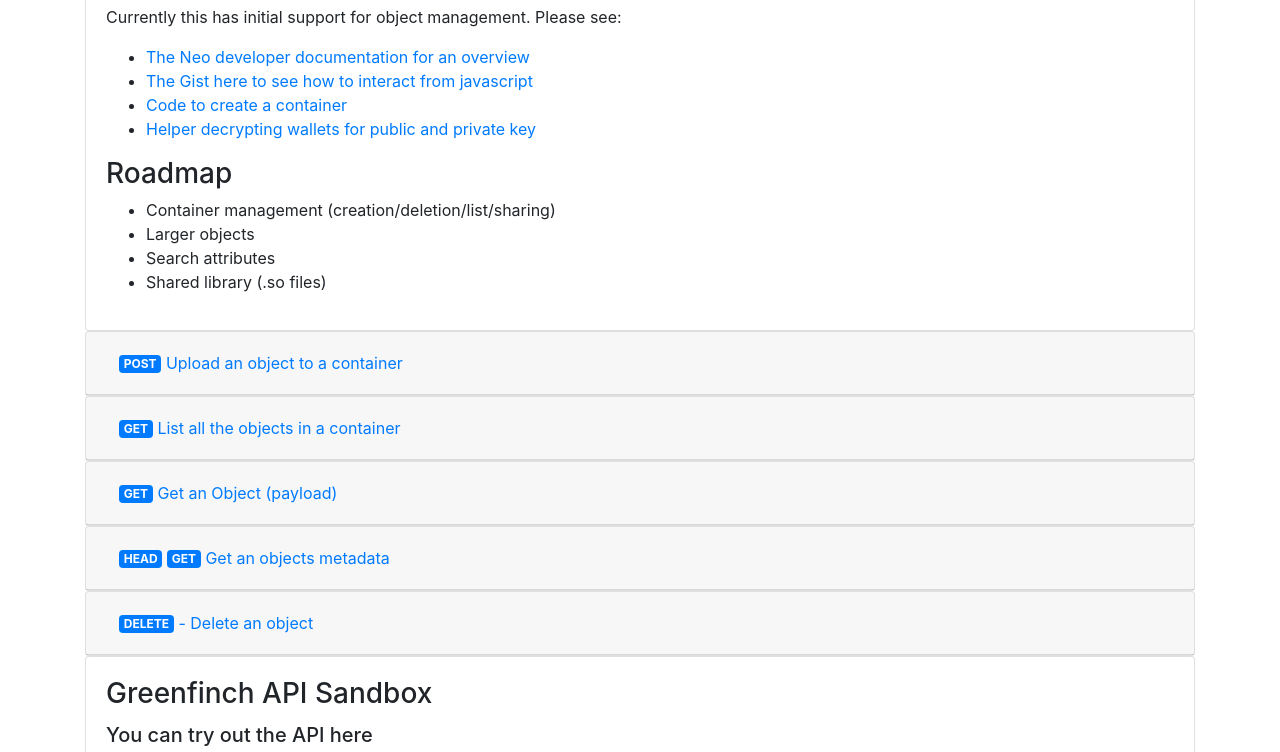
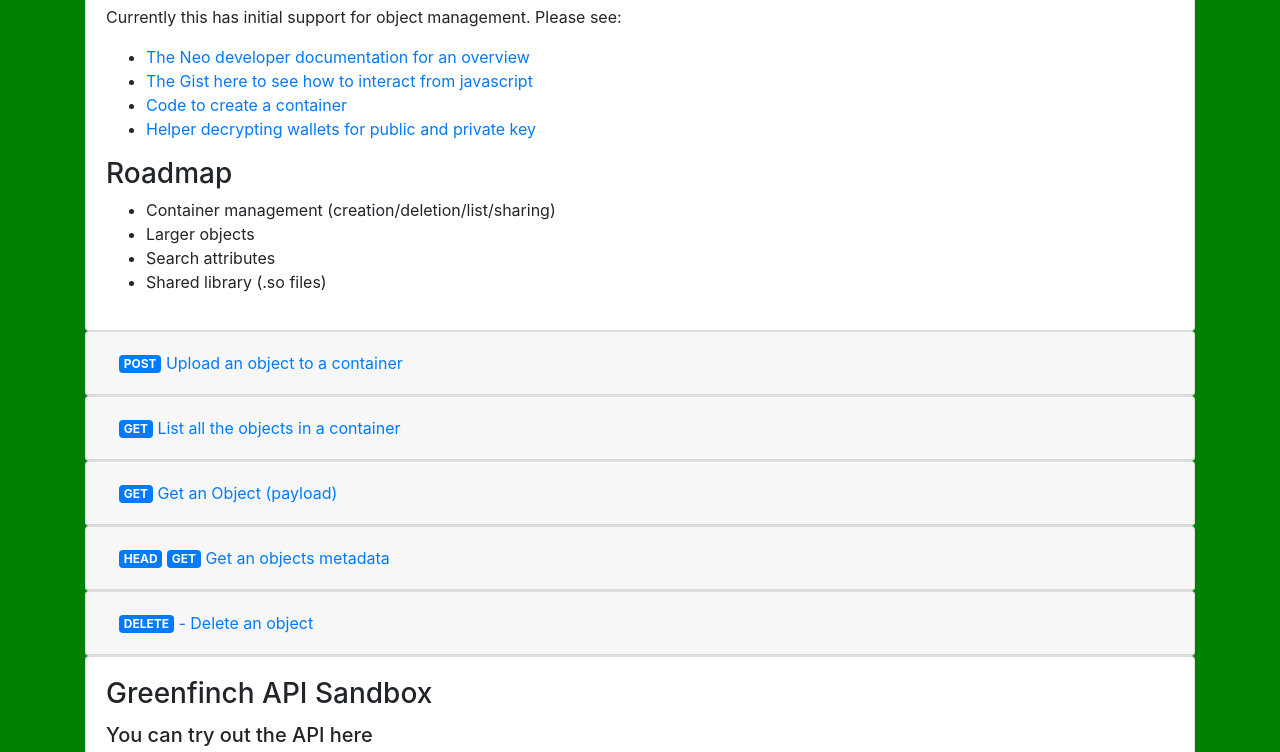
Before and after one commit to configwizard/greenfinch-api, a website: page client/index.html in a window 1280 px wide. Shown: the part 94-846 px from the top of the page. Drawn offline with nearby package versions, Linux system fonts and the light colour scheme.

Commit message:
adding styles.css

```diff
--- a/client/index.html
+++ b/client/index.html
@@ -4,6 +4,7 @@
     <script src="https://cdnjs.cloudflare.com/ajax/libs/js-sha512/0.8.0/sha512.min.js" integrity="sha512-KUrAWA1oxsWKHBaA2mlZyRuR8zzzHHYgpDfkfPrT3FhlZ4YdXbXyE89VHI6WmWradSHtuZjLyLAMP2F7IWK4JQ==" crossorigin="anonymous" referrerpolicy="no-referrer"></script>
     <link rel="stylesheet" href="https://cdn.jsdelivr.net/npm/bootstrap@4.0.0/dist/css/bootstrap.min.css" integrity="sha384-Gn5384xqQ1aoWXA+058RXPxPg6fy4IWvTNh0E263XmFcJlSAwiGgFAW/dAiS6JXm" crossorigin="anonymous">
     <script src="https://code.jquery.com/jquery-3.2.1.slim.min.js" integrity="sha384-KJ3o2DKtIkvYIK3UENzmM7KCkRr/rE9/Qpg6aAZGJwFDMVNA/GpGFF93hXpG5KkN" crossorigin="anonymous"></script>
+    <link rel="stylesheet" href="/styles.css">
     <script src="https://cdn.jsdelivr.net/npm/popper.js@1.12.9/dist/umd/popper.min.js" integrity="sha384-ApNbgh9B+Y1QKtv3Rn7W3mgPxhU9K/ScQsAP7hUibX39j7fakFPskvXusvfa0b4Q" crossorigin="anonymous"></script>
     <script src="https://cdn.jsdelivr.net/npm/bootstrap@4.0.0/dist/js/bootstrap.min.js" integrity="sha384-JZR6Spejh4U02d8jOt6vLEHfe/JQGiRRSQQxSfFWpi1MquVdAyjUar5+76PVCmYl" crossorigin="anonymous"></script>
 <style>
--- /dev/null
+++ b/client/styles.css
@@ -0,0 +1,3 @@
+body {
+    background-color: green;
+}
```
